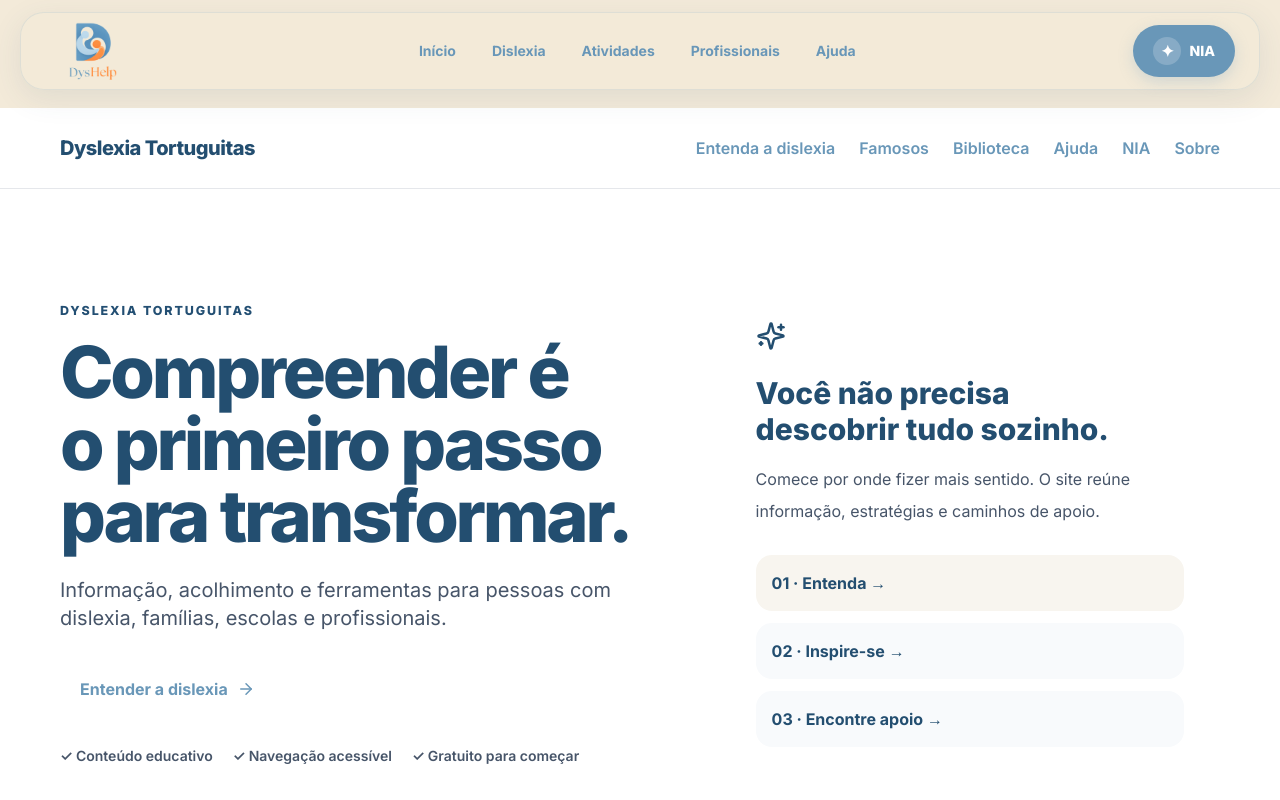
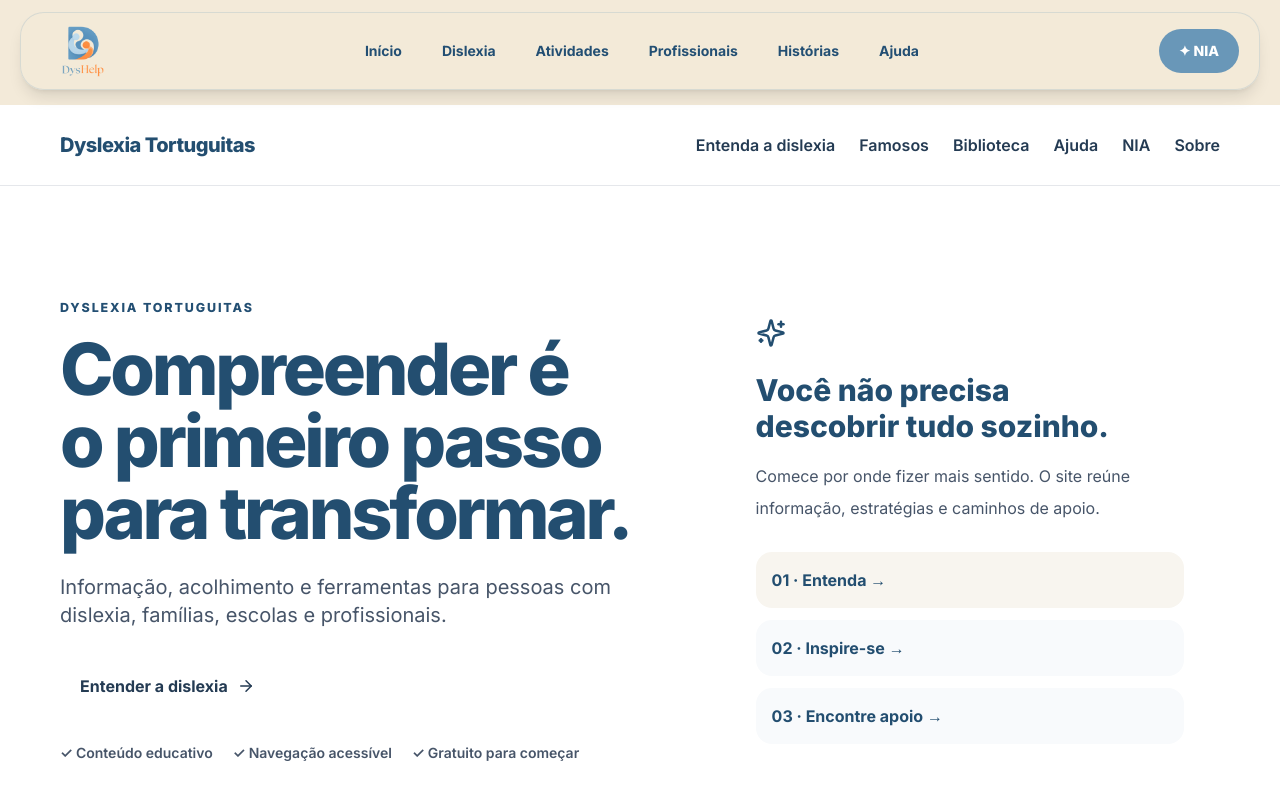
Before and after one commit to bernardowoldam-commits/Dyslexia-PxP, a Next.js app: page / in a window 1280 px wide. Shown: the top 800 px of the page. Built offline with nearby package versions, Linux system fonts and the light colour scheme.

Commit message:
Update layout.tsx

```diff
--- a/app/layout.tsx
+++ b/app/layout.tsx
@@ -32,134 +32,61 @@ export default function RootLayout({
   return (
     <html lang="pt-BR">
       <body
-        className={`${cormorant.variable} ${inter.variable} bg-[#F3EAD9] text-[#6997B8] antialiased`}
+        className={`${cormorant.variable} ${inter.variable} bg-[#F3EAD9] text-[#243B53] antialiased`}
       >
-        {/* BARRA PRINCIPAL FIXA */}
         <header className="fixed inset-x-0 top-0 z-[100] px-3 pt-3 sm:px-5">
           <div className="mx-auto max-w-7xl">
-            <div className="rounded-[24px] border border-[#6997B8]/15 bg-[#F3EAD9]/95 shadow-[0_8px_30px_rgba(54,91,116,0.10)] backdrop-blur-xl">
-              <div className="flex min-h-[76px] items-center justify-between gap-4 px-4 sm:px-6">
-                {/* LOGO */}
+            <div className="rounded-[24px] border border-[#6997B8]/20 bg-[#F3EAD9]/95 shadow-lg backdrop-blur-xl">
+              <div className="flex min-h-[76px] items-center justify-between px-5">
+
                 <Link
                   href="/"
-                  aria-label="DysHelp - página inicial"
-                  className="flex shrink-0 items-center"
+                  className="flex items-center"
+                  aria-label="DysHelp"
                 >
                   <Image
                     src="/DISLEXIA (1).png"
                     alt="DysHelp"
                     width={150}
-                    height={80}
+                    height={70}
                     priority
-                    className="h-14 w-auto object-contain sm:h-16"
+                    className="h-14 w-auto object-contain"
                   />
                 </Link>
 
-                {/* MENU DESKTOP */}
-                <nav
-                  className="hidden items-center gap-1 md:flex"
-                  aria-label="Navegação principal"
-                >
-                  <Link
-                    href="/"
-                    className="rounded-full px-4 py-2.5 text-sm font-bold text-[#6997B8] transition-all hover:bg-[#BAD8E8]/50 hover:text-[#244A6F]"
-                  >
-                    Início
-                  </Link>
-
-                  <Link
-                    href="/estudo/dislexia"
-                    className="rounded-full px-4 py-2.5 text-sm font-bold text-[#6997B8] transition-all hover:bg-[#BAD8E8]/50 hover:text-[#244A6F]"
-                  >
-                    Dislexia
-                  </Link>
-
-                  <Link
-                    href="/atividades"
-                    className="rounded-full px-4 py-2.5 text-sm font-bold text-[#6997B8] transition-all hover:bg-[#BAD8E8]/50 hover:text-[#244A6F]"
-                  >
-                    Atividades
-                  </Link>
-
-                  <Link
-                    href="/profissionais"
-                    className="rounded-full px-4 py-2.5 text-sm font-bold text-[#6997B8] transition-all hover:bg-[#BAD8E8]/50 hover:text-[#244A6F]"
-                  >
-                    Profissionais
-                  </Link>
-
-                  <Link
-                    href="/ajuda"
-                    className="rounded-full px-4 py-2.5 text-sm font-bold text-[#6997B8] transition-all hover:bg-[#BAD8E8]/50 hover:text-[#244A6F]"
-                  >
-                    Ajuda
-                  </Link>
+                <nav className="hidden md:flex items-center gap-2">
+                  {[
+                    ["/", "Início"],
+                    ["/estudo/dislexia", "Dislexia"],
+                    ["/atividades", "Atividades"],
+                    ["/profissionais", "Profissionais"],
+                    ["/famosos", "Histórias"],
+                    ["/ajuda", "Ajuda"],
+                  ].map(([href, label]) => (
+                    <Link
+                      key={href}
+                      href={href}
+                      className="rounded-full px-4 py-2 text-sm font-bold text-[#234F73] transition hover:bg-[#BAD8E8]"
+                    >
+                      {label}
+                    </Link>
+                  ))}
                 </nav>
 
-                {/* NIA */}
                 <Link
                   href="/nia"
-                  aria-label="Conversar com a NIA"
-                  className="group flex shrink-0 items-center gap-2 rounded-full bg-[#6997B8] px-5 py-3 text-sm font-extrabold text-white shadow-[0_5px_15px_rgba(105,151,184,0.25)] transition-all hover:-translate-y-0.5 hover:bg-[#F3A05B] hover:shadow-[0_7px_18px_rgba(243,160,91,0.25)]"
+                  className="rounded-full bg-[#6997B8] px-5 py-3 text-sm font-extrabold text-white transition hover:bg-[#F3A05B]"
                 >
-                  <span className="flex h-7 w-7 items-center justify-center rounded-full bg-white/20 text-base">
-                    ✦
-                  </span>
+                  ✦ NIA
+                </Link>
 
-                  <span>NIA</span>
-                </Link>
-              </div>
-
-              {/* MENU MOBILE */}
-              <div className="border-t border-[#6997B8]/10 px-4 pb-3 pt-2 md:hidden">
-                <nav
-                  className="flex gap-2 overflow-x-auto pb-1"
-                  aria-label="Navegação móvel"
-                >
-                  <Link
-                    href="/"
-                    className="shrink-0 rounded-full bg-white/60 px-4 py-2 text-sm font-bold text-[#6997B8]"
-                  >
-                    Início
-                  </Link>
-
-                  <Link
-                    href="/estudo/dislexia"
-                    className="shrink-0 rounded-full bg-white/60 px-4 py-2 text-sm font-bold text-[#6997B8]"
-                  >
-                    Dislexia
-                  </Link>
-
-                  <Link
-                    href="/atividades"
-                    className="shrink-0 rounded-full bg-white/60 px-4 py-2 text-sm font-bold text-[#6997B8]"
-                  >
-                    Atividades
-                  </Link>
-
-                  <Link
-                    href="/profissionais"
-                    className="shrink-0 rounded-full bg-white/60 px-4 py-2 text-sm font-bold text-[#6997B8]"
-                  >
-                    Profissionais
-                  </Link>
-
-                  <Link
-                    href="/ajuda"
-                    className="shrink-0 rounded-full bg-white/60 px-4 py-2 text-sm font-bold text-[#6997B8]"
-                  >
-                    Ajuda
-                  </Link>
-                </nav>
               </div>
             </div>
           </div>
         </header>
 
-        {/* ESPAÇO PARA A BARRA FIXA */}
-        <div className="h-[104px] sm:h-[108px]" />
+        <div className="h-[105px]" />
 
-        {/* CONTEÚDO */}
         <main>{children}</main>
       </body>
     </html>
```
